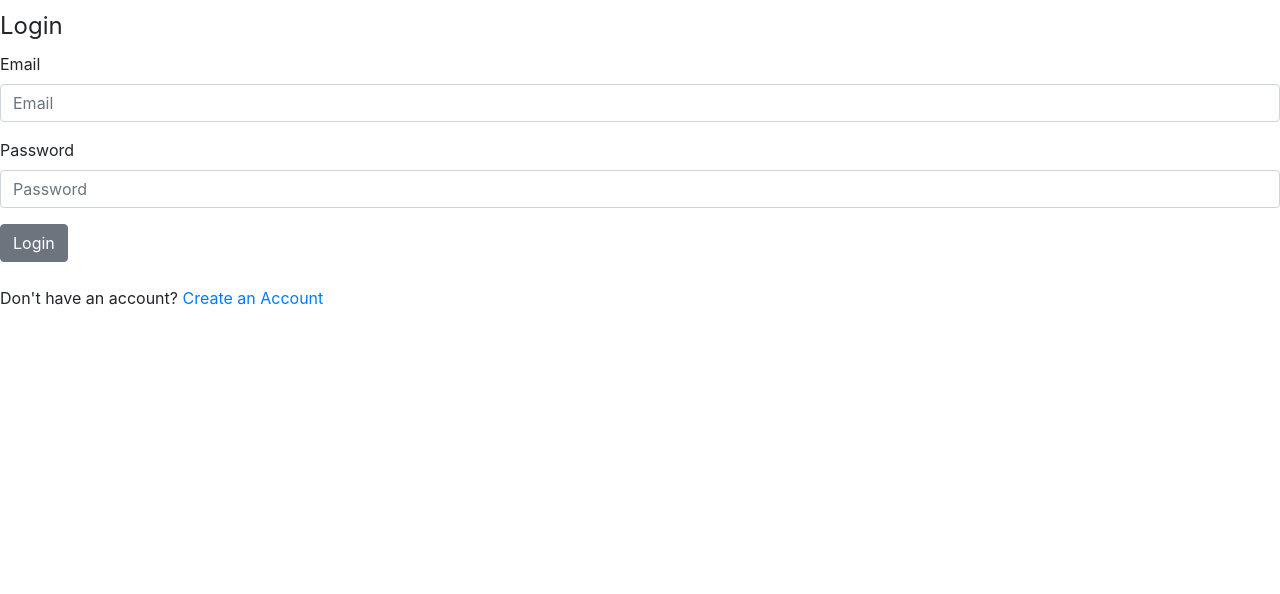
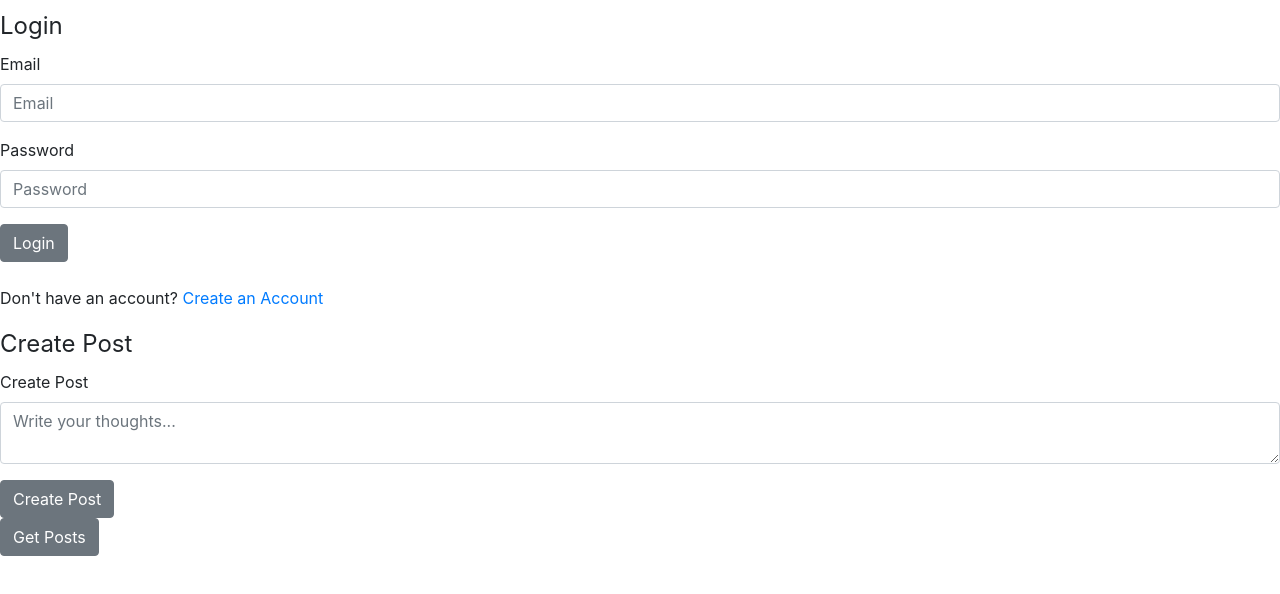
Before and after one commit to Waisath-CJ/hyruliantimes-client, a website built with webpack: page index.html in a window 1280 px wide. Built offline with nearby package versions, Linux system fonts and the light colour scheme.

Commit message:
Add Create Post and Get Post Interactions
Added a create post form and a get posts button to interact with the api from the client and make sure I can perform those actions from the client

```diff
--- a/index.html
+++ b/index.html
@@ -92,5 +92,21 @@
         <br>
         <p>Don't have an account? <a href="#" id="sign-up-switch">Create an Account</a></p>
       </section>
+
+      <section id="create-post-section">
+        <form id="create-post-form">
+          <fieldset>
+            <legend>Create Post</legend>
+            <div class="form-group">
+              <label for="create-post">Create Post</label>
+              <textarea id="create-post" class="form-control" name="post[content]" placeholder="Write your thoughts..." required></textarea>
+            </div>
+            <button type="submit" class="btn btn-secondary">Create Post</button>
+          </fieldset>
+        </form>
+      </section>
+      <button class="btn btn-secondary" id="get-posts">Get Posts</button>
+
+      <p id="response-area"></p>
     </body>
 </html>
```
